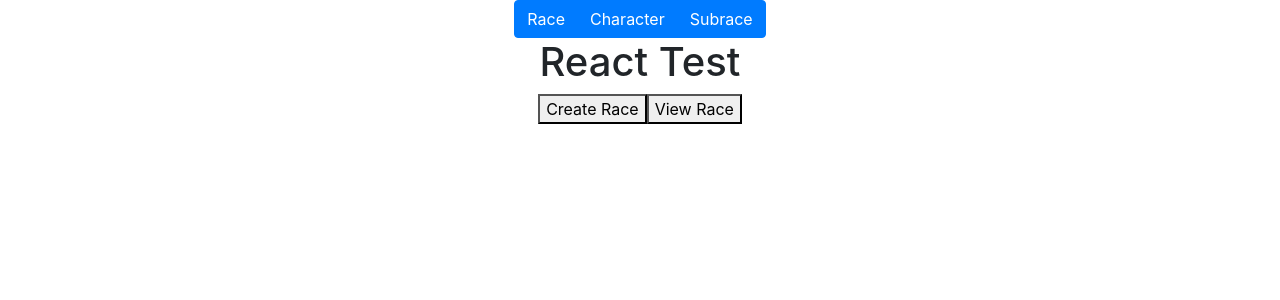
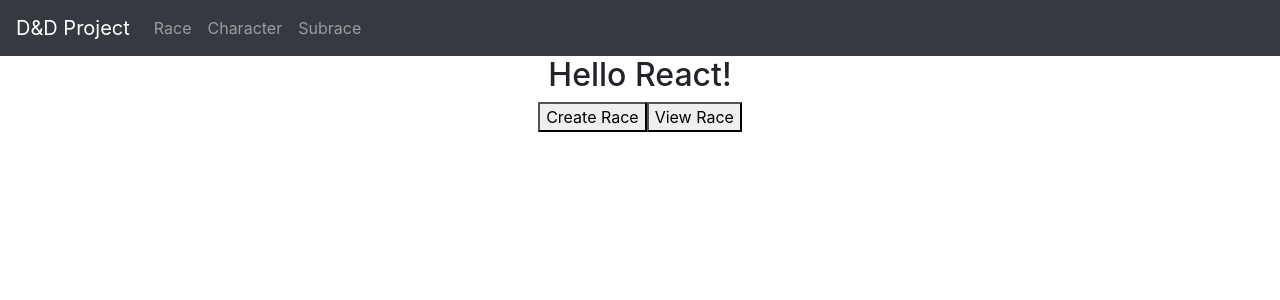
Before and after one commit to alexksysx/dndfront, a React (Create React App) app: page / in a window 1280 px wide. Shown: the top 300 px of the page. Built offline with nearby package versions, Linux system fonts and the light colour scheme; no server answers.

Commit message:
Router
Test router

```diff
--- a/package.json
+++ b/package.json
@@ -12,6 +12,7 @@
     "react-bootstrap": "^1.0.0-beta.16",
     "react-dom": "^16.12.0",
     "react-redux": "^7.1.3",
+    "react-router-dom": "^5.1.2",
     "react-scripts": "^3.3.0",
     "redux": "4.0.4",
     "typescript": "^3.7.4"
@@ -36,5 +37,8 @@
       "last 1 firefox version",
       "last 1 safari version"
     ]
+  },
+  "devDependencies": {
+    "@types/react-router-dom": "^5.1.3"
   }
 }
--- a/src/App.tsx
+++ b/src/App.tsx
@@ -1,10 +1,16 @@
 import * as React from 'react';
 import './App.css';
 import 'bootstrap/dist/css/bootstrap.min.css';
-import {Button, ButtonGroup} from 'react-bootstrap';
+import {Navbar, Nav} from 'react-bootstrap';
 import MainRace from './raceComponents/MainRace';
 import MainCharacter from './characterComponents/MainCharacter';
 import MainSubrace from './subraceComponents/MainSubrace';
+import {
+  BrowserRouter as Router,
+  Switch,
+  Route,
+  Link
+} from "react-router-dom";
 
 interface IState {
   mode: string;
@@ -12,33 +18,28 @@ interface IState {
 
 class App extends React.Component<any, IState> {
 
-  constructor(props: any) {
-    super(props);
-    this.state={
-      mode: "race"
-    };
-    this.setMode = this.setMode.bind(this);
-  }
-
-  setMode(event: {target : {name: any; value: any;};}) : any {
-    const newState = { [event.target.name]: event.target.value } as Pick<IState, keyof IState>;
-    this.setState(newState);
-  }
-
   render() {
-    let data;
-    if (this.state.mode === "race") data = (<MainRace/>);
-    else if (this.state.mode === "character") data = (<MainCharacter/>);
-    else if (this.state.mode === "subrace") data = (<MainSubrace/>);
     return (
       <div className="App">
-        <ButtonGroup>
-          <Button name="mode" value="race" onClick={this.setMode as any}>Race</Button>
-          <Button name="mode" value="character" onClick={this.setMode as any}>Character</Button>
-          <Button name="mode" value="subrace" onClick={this.setMode as any}>Subrace</Button>
-        </ButtonGroup>
-        <h1>React Test</h1>
-        {data}
+        <Router>
+          <Navbar bg="dark" variant="dark">
+            <Navbar.Brand as={Link} to="/">D&D Project</Navbar.Brand>
+            <Nav>
+              <Link className="nav-link" to="/race">Race</Link>
+              <Link className="nav-link" to="/character">Character</Link>
+              <Link className="nav-link" to="/subrace">Subrace</Link>
+            </Nav>
+          </Navbar>
+          <div>
+            <h2>Hello React!</h2>
+            <Switch>
+              <Route exact path="/" component={MainRace}/>
+              <Route path="/race" component={MainRace}/>
+              <Route path="/character" component={MainCharacter}/>
+              <Route path="/subrace" component={MainSubrace}/>
+            </Switch>
+          </div>
+        </Router>
       </div>
     );
   }
--- a/src/characterComponents/ViewCharacter.tsx
+++ b/src/characterComponents/ViewCharacter.tsx
@@ -1,4 +1,5 @@
 import * as React from "react";
+import {Spinner} from "react-bootstrap";
 import * as Constants from './../Constants';
 import ObjectSelect from '../ObjectSelect';
 interface IState{
@@ -52,13 +53,27 @@ class ViewCharacter extends React.Component<any, IState> {
         let data: any = (<br/>);
         let selChar: any = (<br/>);
         if (this.state.status)
-            data = (this.state.character.name);
+            data = (<div>
+                Character name: <br/>
+                {this.state.character.name} <br/>
+                Character race: <br/>
+                {this.state.character.race.name} <br/>
+                </div>
+                );
+        else {
+            data = (<div>
+                <Spinner animation="border" role="status">
+                    <span className="sr-only">Loading</span>
+                </Spinner>
+            </div>);
+        }
         if (!this.state.isEmpty && this.state.status && (this.state.charData.length > 1))
             selChar = (<ObjectSelect handle={this.onChangeCharacter} data={this.state.charData} />);
         return(
             <div>
+                <br/>
+                {selChar} <br/>
                 {data} <br/>
-                {selChar} <br/>
             </div>
         );
     }
```
Also changed, not shown: 1 other file (tests, documents, lock files or other folders).
